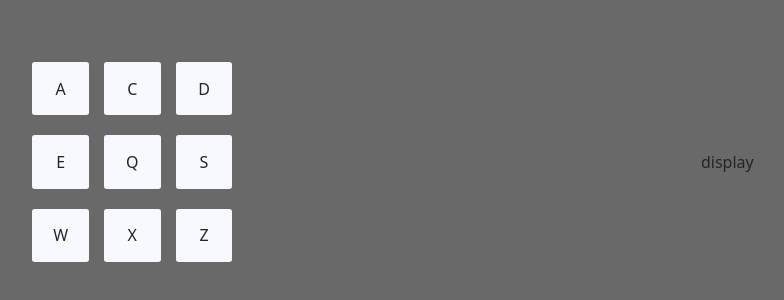
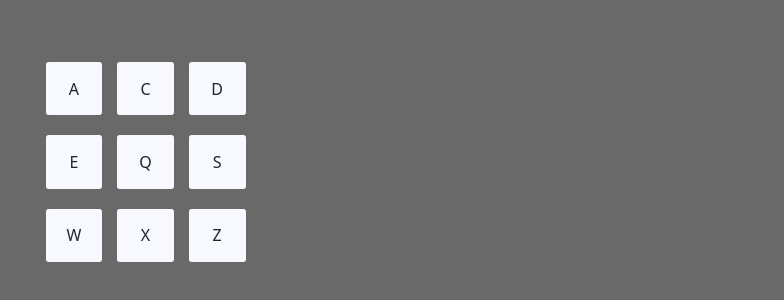
Before and after one commit to marley/fcc-drum-kit, a React (Create React App) app: page / in a window 1280 px wide. Shown: the part 238-538 px from the top of the page, without its empty margins (247-1031 px from the left). Built offline with nearby package versions, Linux system fonts and the light colour scheme.

Commit message:
Got keypress and click update display string

```diff
--- a/src/App.js
+++ b/src/App.js
@@ -48,21 +48,29 @@ class App extends React.Component {
           sound: "https://s3.amazonaws.com/freecodecamp/drums/Cev_H2.mp3",
         },
       },
+      lastPlayed: {},
     };
     this.handleKeyDown = this.handleKeyDown.bind(this);
+    this.refreshDisplay = this.refreshDisplay.bind(this);
   }
 
   handleKeyDown(event) {
     console.log(`keydown ${event.keyCode}`);
     let idx = -1;
-    console.log(this.state.drumpadData);
     if (this.state.drumpadData.hasOwnProperty(event.keyCode)) {
       const sound = document.getElementById(
         `audio-${this.state.drumpadData[event.keyCode]["name"]}`
       );
       sound.play();
+      this.refreshDisplay(this.state.drumpadData[event.keyCode]);
     }
   }
+
+  refreshDisplay = (keyData) => {
+    this.setState({
+      lastPlayed: keyData,
+    });
+  };
 
   componentDidMount() {
     document.addEventListener("keydown", this.handleKeyDown);
@@ -75,8 +83,8 @@ class App extends React.Component {
   render() {
     return (
       <div id="drum-machine" onKeyDown={this.handleKeyDown}>
-        <DrumPads data={this.state.drumpadData} />
-        <Display />
+        <DrumPads data={this.state.drumpadData} refresh={this.refreshDisplay} />
+        <Display lastPlayed={this.state.lastPlayed} />
       </div>
     );
   }
--- a/src/components/Display.js
+++ b/src/components/Display.js
@@ -1,13 +1,16 @@
 import React from "react";
-// import "./Display.css";
 
-class Display extends React.Component {
-  constructor(props) {
-    super(props);
+const Display = (props) => {
+  let soundLastPlayed = "";
+  if (Object.keys(props.lastPlayed).length !== 0) {
+    console.log(props.lastPlayed);
+    soundLastPlayed = props.lastPlayed["sound"].split("/");
   }
-  render() {
-    return <div id="display">display</div>;
-  }
-}
+  return (
+    <div id="display">
+      {soundLastPlayed ? soundLastPlayed[soundLastPlayed.length - 1] : ""}
+    </div>
+  );
+};
 
 export default Display;
--- a/src/components/DrumPad.js
+++ b/src/components/DrumPad.js
@@ -1,22 +1,9 @@
 import React from "react";
-
-var keyToData = {
-  Q: [81, "https://s3.amazonaws.com/freecodecamp/drums/Give_us_a_light.mp3"],
-  W: [87, "https://s3.amazonaws.com/freecodecamp/drums/Heater-2.mp3"],
-  E: [69, "https://s3.amazonaws.com/freecodecamp/drums/Heater-3.mp3"],
-  A: [65, "https://s3.amazonaws.com/freecodecamp/drums/Heater-4_1.mp3"],
-  S: [83, "https://s3.amazonaws.com/freecodecamp/drums/Heater-6.mp3"],
-  D: [68, "https://s3.amazonaws.com/freecodecamp/drums/Dsc_Oh.mp3"],
-  Z: [90, "https://s3.amazonaws.com/freecodecamp/drums/Kick_n_Hat.mp3"],
-  X: [88, "https://s3.amazonaws.com/freecodecamp/drums/RP4_KICK_1.mp3"],
-  C: [67, "https://s3.amazonaws.com/freecodecamp/drums/Cev_H2.mp3"],
-};
 
 class DrumPad extends React.Component {
   constructor(props) {
     super(props);
     this.playSound = this.playSound.bind(this);
-    // this.handleKeyDown = this.handleKeyDown(this);
   }
 
   playSound() {
@@ -24,22 +11,8 @@ class DrumPad extends React.Component {
       `audio-${this.props.keyData["name"]}`
     );
     sound.play();
+    this.props.refresh(this.props.keyData);
   }
-
-  // handleKeyDown(event) {
-  //   console.log(`keydown ${event.keyCode}`);
-  //   if (event.keyCode === keyToData[this.props.keyName][0]) {
-  //     this.playSound();
-  //   }
-  // }
-
-  // componentDidMount() {
-  //   document.addEventListener("keydown", this.handleKeydown);
-  // }
-
-  // componentWillUnmount() {
-  //   document.removeEventListener("keydown", this.handleKeydown);
-  // }
 
   render() {
     return (
--- a/src/components/DrumPads.js
+++ b/src/components/DrumPads.js
@@ -10,7 +10,13 @@ class DrumPads extends React.Component {
     let items = [];
     let keys = Object.keys(this.props.data);
     for (let j = 0; j < keys.length; j++) {
-      items.push(<DrumPad key={j} keyData={this.props.data[keys[j]]} />);
+      items.push(
+        <DrumPad
+          key={j}
+          refresh={this.props.refresh}
+          keyData={this.props.data[keys[j]]}
+        />
+      );
     }
     return (
       <div id="drum-pads" className="grid">
```
